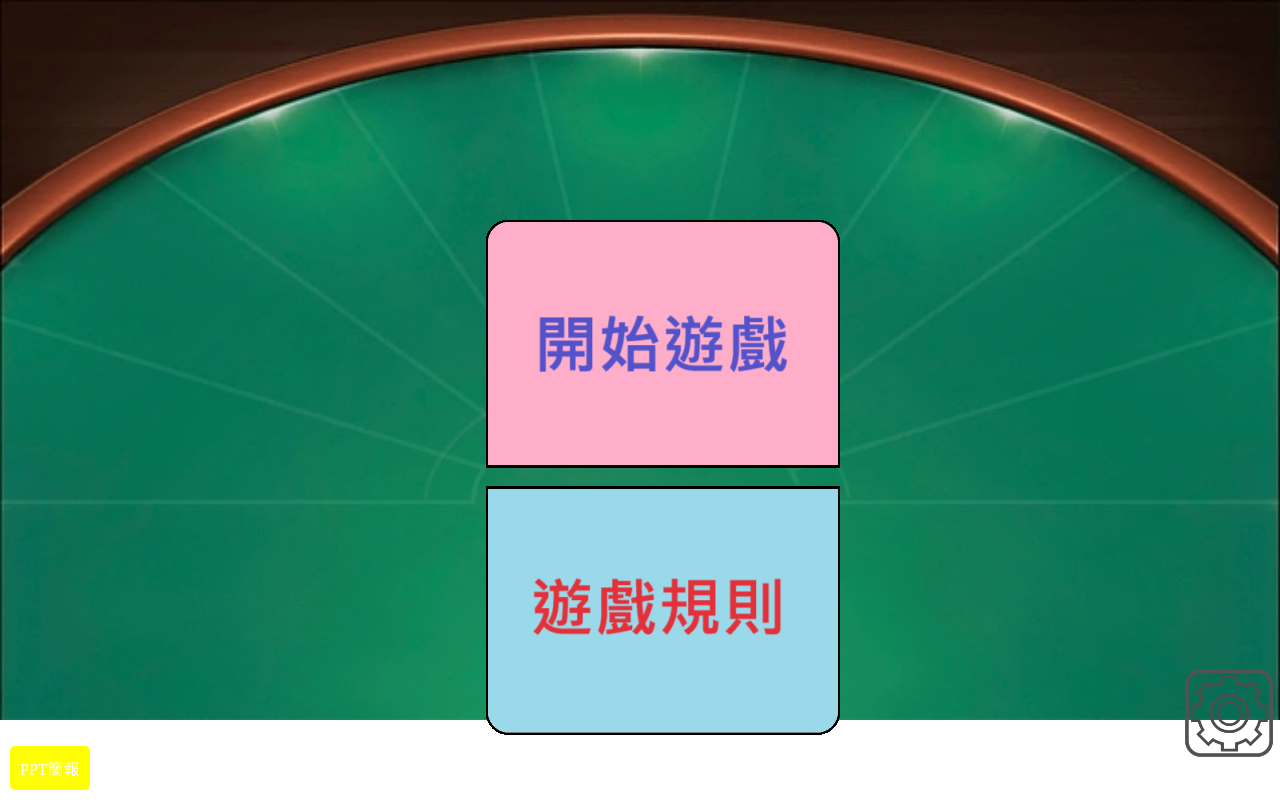
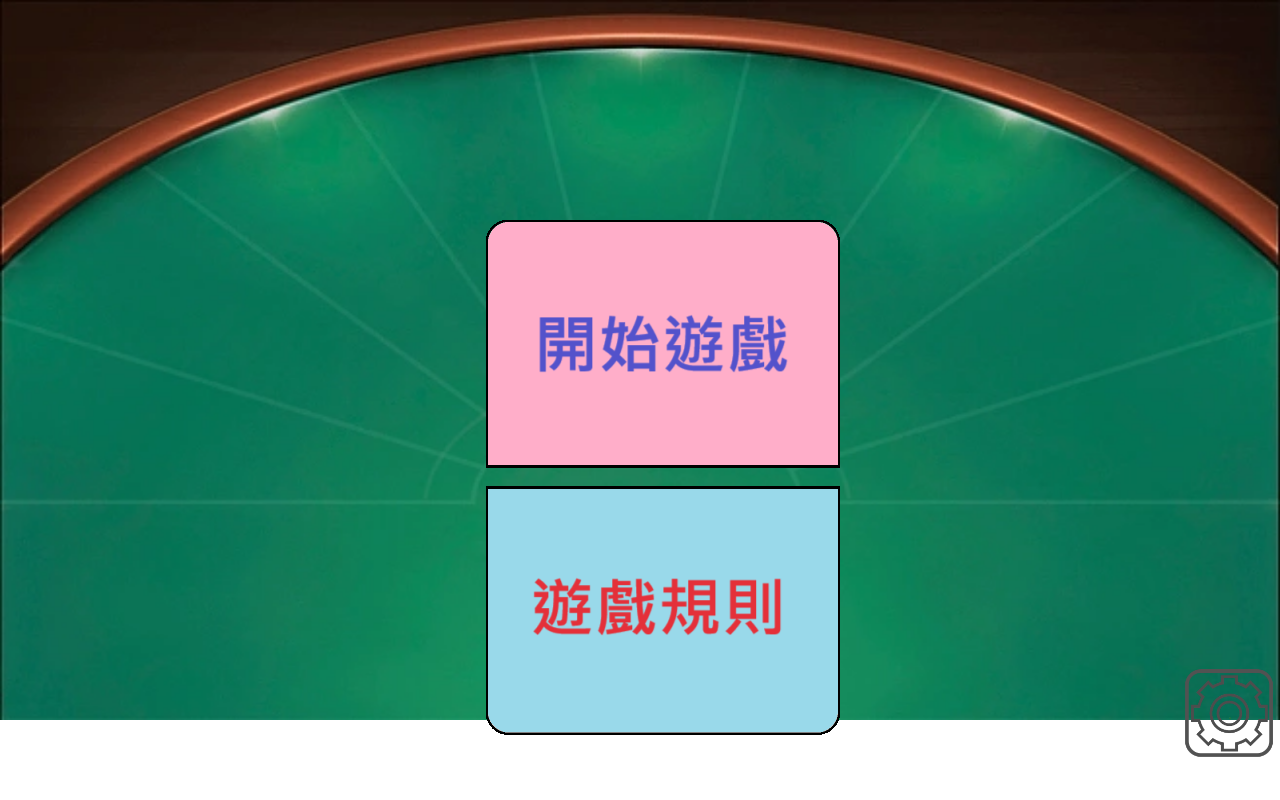
Before and after one commit to findketsuro/thirteen-branches, a plain HTML site: page 13支-01157108+01157103.html in a window 1280 px wide. Drawn offline with Linux system fonts and the light colour scheme; some packages are replaced by stand-ins of ours; a script that the page names is missing.

Commit message:
Update 主頁.css

```diff
--- a/主頁.css
+++ b/主頁.css
@@ -67,7 +67,6 @@ body {
     left: 10px;
     bottom: 10px;
     padding: 10px;
-    background-color: yellow; /* Corrected */
     color: white;
     text-decoration: none;
     border-radius: 5px;
```
